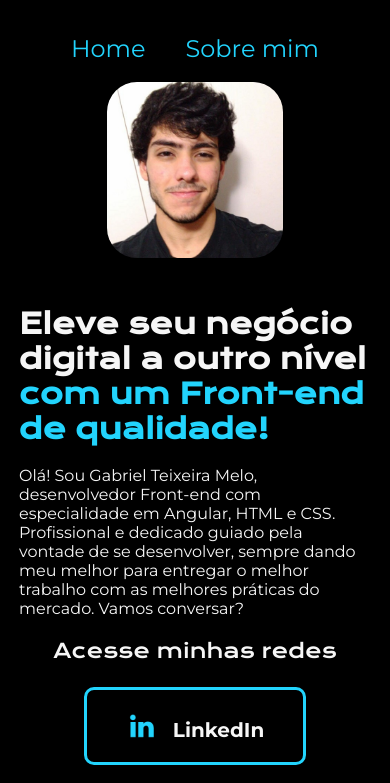
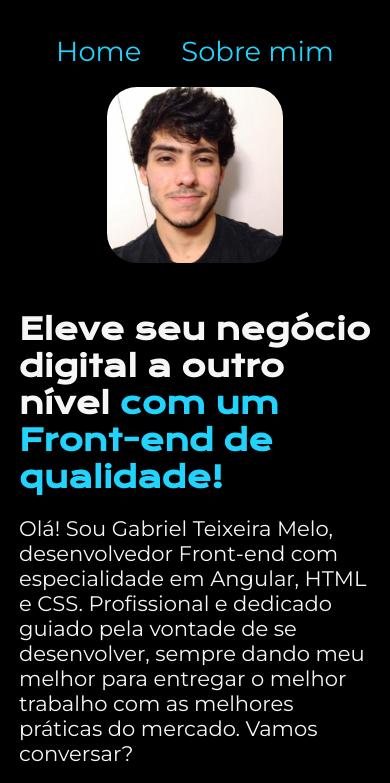
Before and after one commit to gabrieltm-dev/gabrieltm-dev, a plain HTML site: page index.html in a window 390 px wide. Shown: the top 783 px of the page. Drawn offline with nearby package versions, Linux system fonts and the light colour scheme.

Commit message:
mudando rem para vh por responsividade

```diff
--- a/style.css
+++ b/style.css
@@ -36,7 +36,7 @@ body {
 }
 
 .indices a {
-	font-size: 1.5rem;
+	font-size: 3.25vh;
 	text-decoration: none;
 	font-family: var(--fonte-secundaria);
 	font-weight: 400;
@@ -47,9 +47,10 @@ body {
 
 .apresentacao {
 	display: flex;
-	align-items: start;
+	align-items: center;
     justify-self: center;
-    padding: 3% 15%;
+    padding: 30px 230px;
+    height: 100%;
 	gap: 3em;
     flex: 1;
 }
@@ -62,7 +63,7 @@ body {
 }
 
 .titulo {
-	font-size: 1.75rem;
+	font-size: 3.5vh;
 	font-family: var(--fonte-principal);
 }
 
@@ -71,7 +72,7 @@ body {
 }
 
 .paragrafo {
-	font-size: 1rem;
+	font-size: 2.5vh;
 	font-family: var(--fonte-secundaria);
 }
 
@@ -88,13 +89,13 @@ body {
 }
 
 .bold-text {
-	font-size: 1.25rem;
+	font-size: 2.75vh;
 	font-family: var(--fonte-principal);
 	font-weight: 400;
 }
 
 .link {
-	font-size: 1.25rem;
+	font-size: 2.85vh;
 	text-decoration: none;
 	font-family: var(--fonte-secundaria);
 	font-weight: bold;
@@ -122,7 +123,7 @@ body {
 
 .imagem img {
 	border-radius: 30px;
-    width: 85%;
+    width: 90%;
     height: auto;
 }
 
@@ -131,7 +132,7 @@ body {
 .rodape {
 	background-color: var(--cor-terciaria);
 	color: var(--cor-primaria);
-	font-size: 1.25rem;
+	font-size: 2.85vh;
     font-weight: 400;
 	font-family: var(--fonte-secundaria);
 	text-align: center;
@@ -139,7 +140,7 @@ body {
     padding: 12px 0;
 }
 
-@media(max-width: 1200px){
+@media(max-width: 1100px){
     .apresentacao{
         flex-direction: column-reverse;
         padding: 5%;
```
